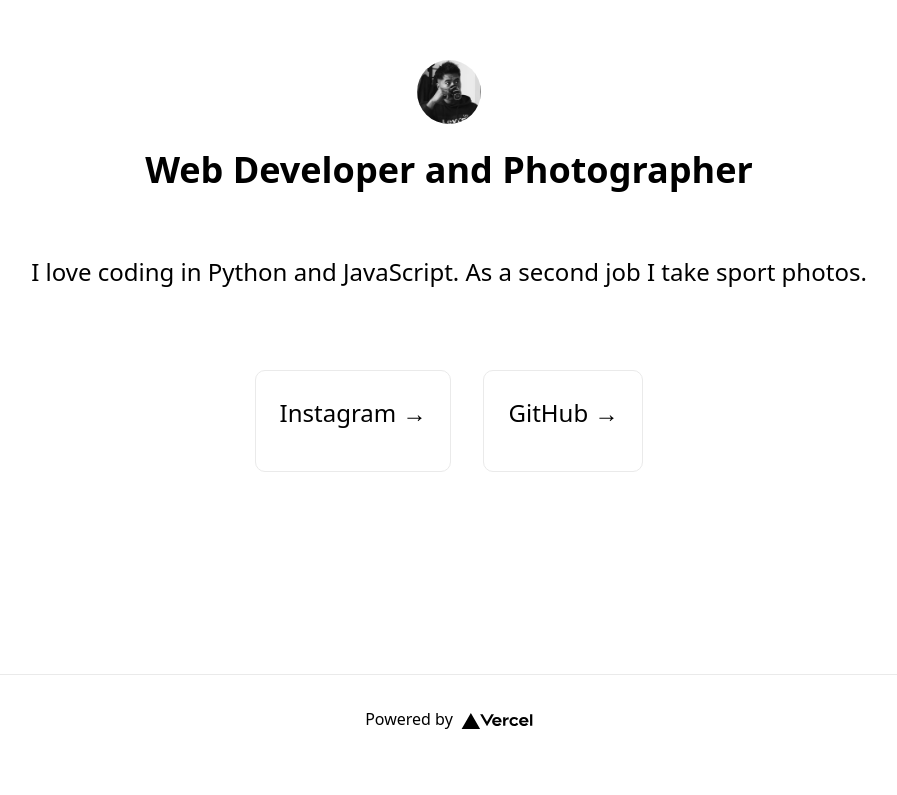
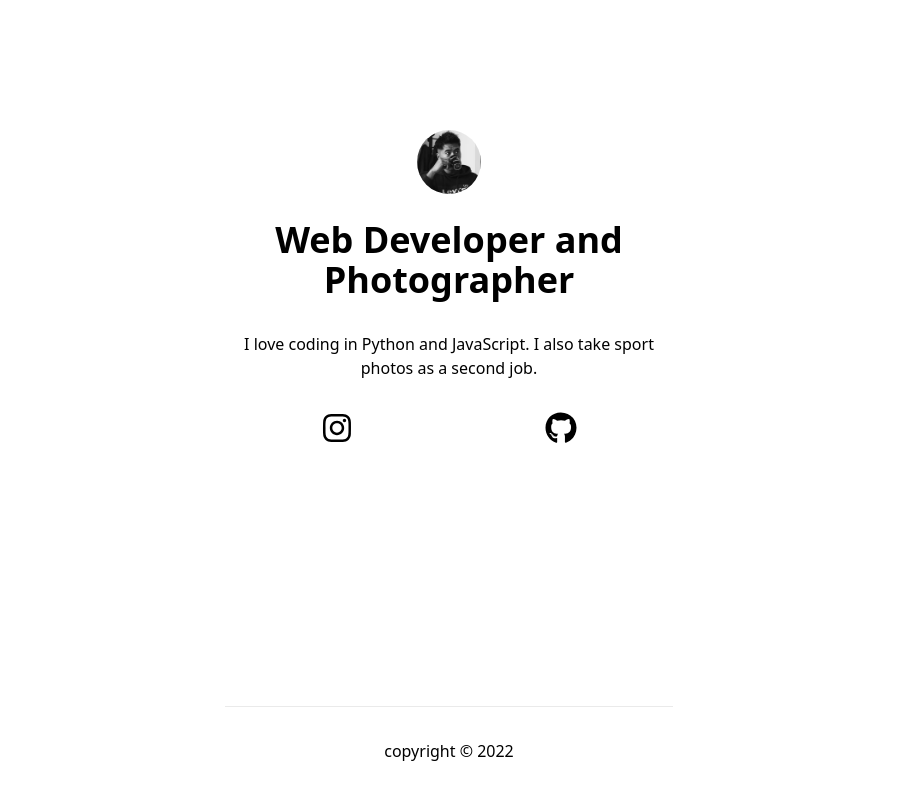
Before and after one commit to vincentveri/vincentveri.it, a Next.js app: page / in a window 1280 px wide. Shown: the part 126-921 px from the top of the page, without its empty margins (191-1088 px from the left). Before the commit the page ends 889 px from the top, so only its background shows below. Built offline with nearby package versions, Linux system fonts and the light colour scheme; a web font is replaced by a local one.

Commit message:
include react icons and change index layout

```diff
--- a/package.json
+++ b/package.json
@@ -13,7 +13,8 @@
     "@heroicons/react": "^2.0.11",
     "next": "12.3.1",
     "react": "18.2.0",
-    "react-dom": "18.2.0"
+    "react-dom": "18.2.0",
+    "react-icons": "^4.4.0"
   },
   "devDependencies": {
     "autoprefixer": "^10.4.12",
--- a/pages/index.js
+++ b/pages/index.js
@@ -2,18 +2,19 @@ import Head from 'next/head'
 import Image from 'next/image'
 import styles from '../styles/Home.module.css'
 import Avatar from '../components/avatar'
+import { FaGithub, FaInstagram } from "react-icons/fa";
 
 export default function Home() {
   return (
-    <div className={styles.container}>
+    <div className="max-w-md mx-auto">
       <Head>
         <title>Vincent Veri</title>
         <meta name="description" content="Web developer and Photographer" />
         <link rel="icon" href="/favicon.ico" />
       </Head>
 
-      <main className={styles.main}>
-        <div class="mb-5">
+      <main className="min-h-screen py-24 md:py-48 lg:py-64">
+        <div class="mb-5 text-center">
           <Avatar />
         </div>
 
@@ -21,19 +22,22 @@ export default function Home() {
           Web Developer and Photographer
         </h1>
 
-        <p className={styles.description}>
-          I love coding in Python and JavaScript. As a second job I take sport photos.
+        <p className="my-8 text-center">
+          I love coding in Python and JavaScript. I also take sport photos as a second job.
         </p>
 
-        <div className={styles.grid}>
-          <a href="https://instagram.com/vincentveri" target="_blank" rel="noreferrer" className={styles.card}>
-            <h2>Instagram &rarr;</h2>
-          </a>
-
-          <a href="https://github.com/vincentveri" target="_blank" rel="noreferrer" className={styles.card}>
-            <h2>GitHub &rarr;</h2>
+      <div className="flex flex-row">
+        <div className="basis-1/2 text-center">
+          <a href="https://instagram.com/vincentveri" target="_blank" rel="noreferrer" className="inline-block">
+            <FaInstagram size="32px" />
           </a>
         </div>
+        <div className="basis-1/2 text-center">
+          <a href="https://github.com/vincentveri" target="_blank" rel="noreferrer" className="inline-block">
+            <FaGithub size="32px" />
+          </a>
+        </div>
+      </div>
       </main>
 
       <footer className={styles.footer}>
@@ -42,10 +46,7 @@ export default function Home() {
           target="_blank"
           rel="noopener noreferrer"
         >
-          Powered by{' '}
-          <span className={styles.logo}>
-            <Image src="/vercel.svg" alt="Vercel Logo" width={72} height={16} />
-          </span>
+          copyright &copy; 2022
         </a>
       </footer>
     </div>
--- a/styles/globals.css
+++ b/styles/globals.css
@@ -1,22 +1,3 @@
 @tailwind base;
 @tailwind components;
 @tailwind utilities;
-
-a {
-  color: inherit;
-  text-decoration: none;
-}
-
-* {
-  box-sizing: border-box;
-}
-
-@media (prefers-color-scheme: dark) {
-  html {
-    color-scheme: dark;
-  }
-  body {
-    color: white;
-    background: black;
-  }
-}
```
Also changed, not shown: 2 other files (tests, documents, lock files or other folders).
